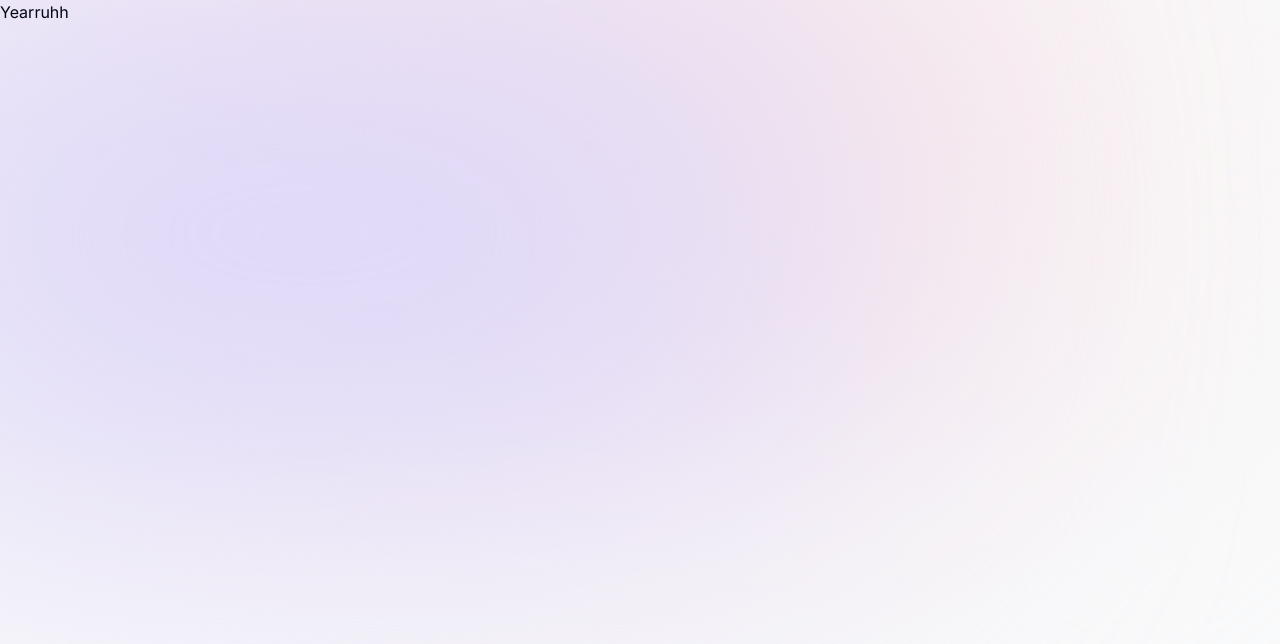
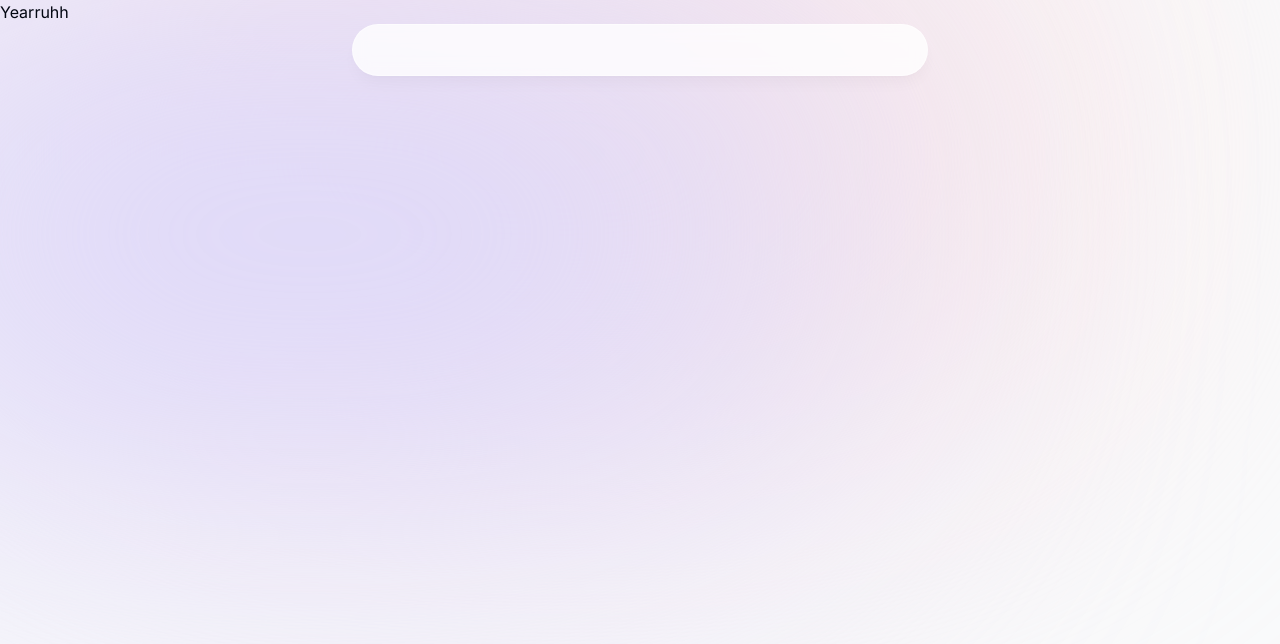
Before and after one commit to Dillonzellis/portfolio-2024, a Next.js app: page / in a window 1280 px wide. Shown: the top 644 px of the page. Built offline with nearby package versions, Linux system fonts and the light colour scheme.

Commit message:
feat: add basic header component

```diff
--- a/src/app/layout.tsx
+++ b/src/app/layout.tsx
@@ -1,6 +1,7 @@
 import type { Metadata } from "next";
 import { Inter } from "next/font/google";
 import "./globals.css";
+import { Header } from "@/components/Header";
 
 const inter = Inter({ subsets: ["latin"] });
 
@@ -19,6 +20,7 @@
       <body className={`${inter.className} bg-gray-50 text-gray-950`}>
         <div className="bg-[#fbe2e3] absolute top-[-6rem] -z-10 right-[11rem] h-[31.25rem] w-[31.25rem] rounded-full blur-[10rem] sm:w-[68.75rem]"></div>
         <div className="bg-[#dbd7fb] absolute top-[-1rem] -z-10 left-[-35rem] h-[31.25rem] w-[50rem] rounded-full blur-[10rem] sm:w-[68.75rem] md:left-[-33rem] lg:left-[-28rem] xl:left-[-15rem] 2xl:left-[-5rem]"></div>
+        <Header />
         {children}
       </body>
     </html>
--- /dev/null
+++ b/src/components/Header.tsx
@@ -0,0 +1,7 @@
+export const Header = () => {
+  return (
+    <header className="z-[999] relative">
+      <div className="fixed top-0 -translate-x-1/2 left-1/2 h-[4.5rem] w-full rounded-none border border-white border-opacity-40 bg-white bg-opacity-80 shadow-lg shadow-black/[0.03] backdrop-blur-[0.5rem] sm:top-6 sm:h-[3.25rem] sm:w-[36rem] sm:rounded-full"></div>
+    </header>
+  );
+};
```
Also changed, not shown: package.json (+5 -4 lines), 1 other file (tests, documents, lock files or other folders).
